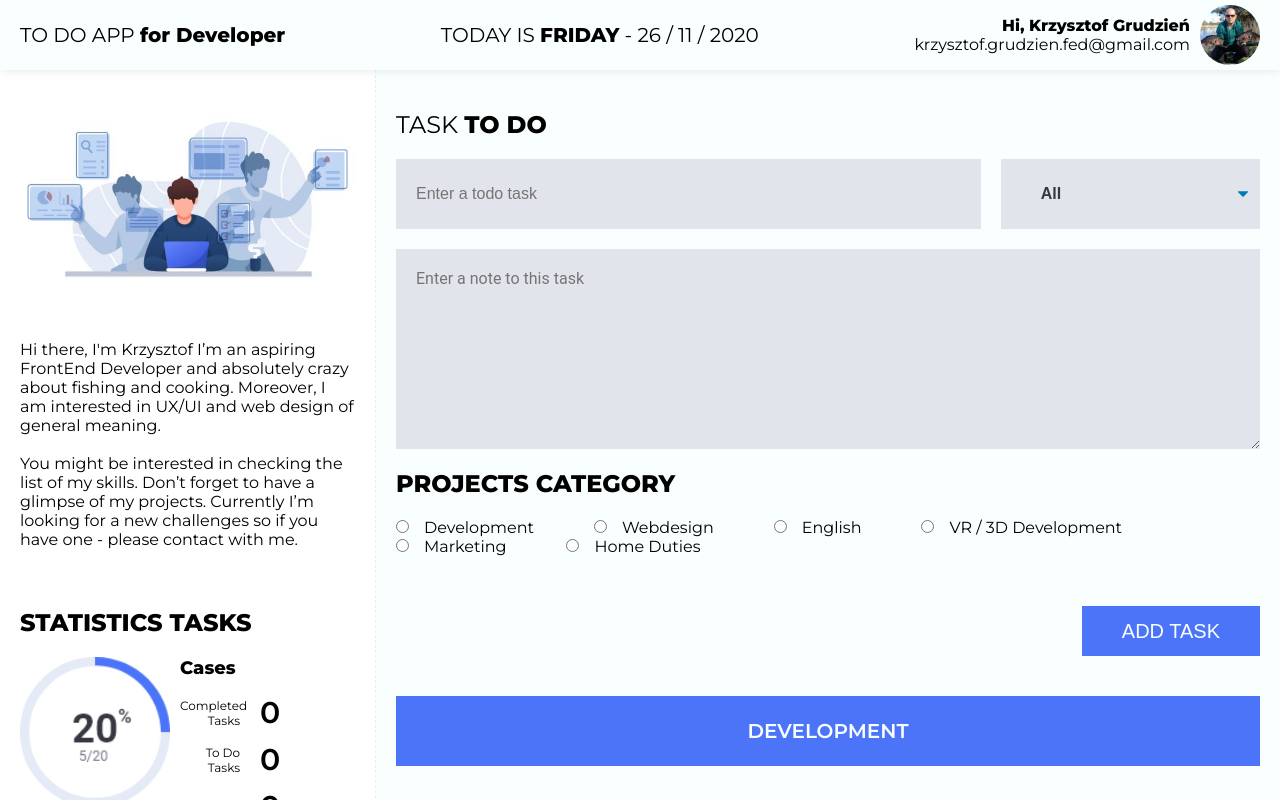
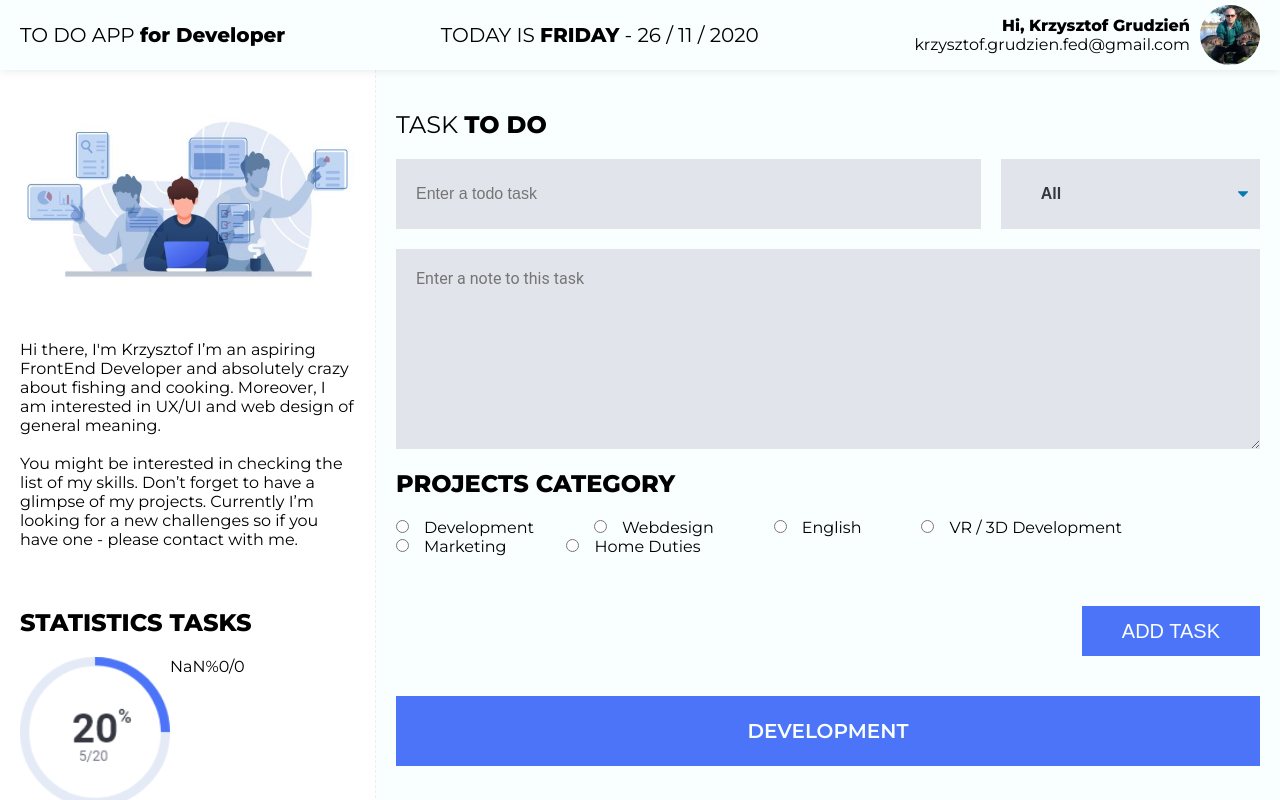
Before and after one commit to KrzysztofGrudzien/React-To-Do-App, a React (Create React App) app: page / in a window 1280 px wide. Shown: the top 800 px of the page. Built offline with nearby package versions, Linux system fonts and the light colour scheme.

Commit message:
create functionality counting percent of completed tasks

```diff
--- a/src/components/Summary/Summary.js
+++ b/src/components/Summary/Summary.js
@@ -2,12 +2,20 @@ import React from "react";
 import SummaryImg from "../../assets/images/summary-tasks.png";
 import "./Summary.scss";
 import countTasks from "../../utils/countTasks.js";
+import countPercentOfTasks from "../../utils/countPercentOfTasks.js";
 
 const Summary = ({ toDoLists }) => {
+  const completed = countTasks("completed", toDoLists);
+  const tasks = countTasks("all", toDoLists);
+
   return (
     <section className="summary">
       <h2 className="summary-title">Statistics tasks</h2>
       <img src={SummaryImg} alt="summary image" />
+      <span>{countPercentOfTasks(completed, tasks)}</span>
+      <span>
+        {completed}/{tasks}
+      </span>
       <div className="summary-cases">
         Cases
         <ul className="summary-list">
--- /dev/null
+++ b/src/utils/countPercentOfTasks.js
@@ -0,0 +1,7 @@
+const countPercentOfTasks = (completed, tasks) => {
+  const completedTask = parseInt(completed);
+  const allTasks = parseInt(tasks);
+  return `${Math.round((completedTask / allTasks) * 100)}%`;
+};
+
+export default countPercentOfTasks;
```
